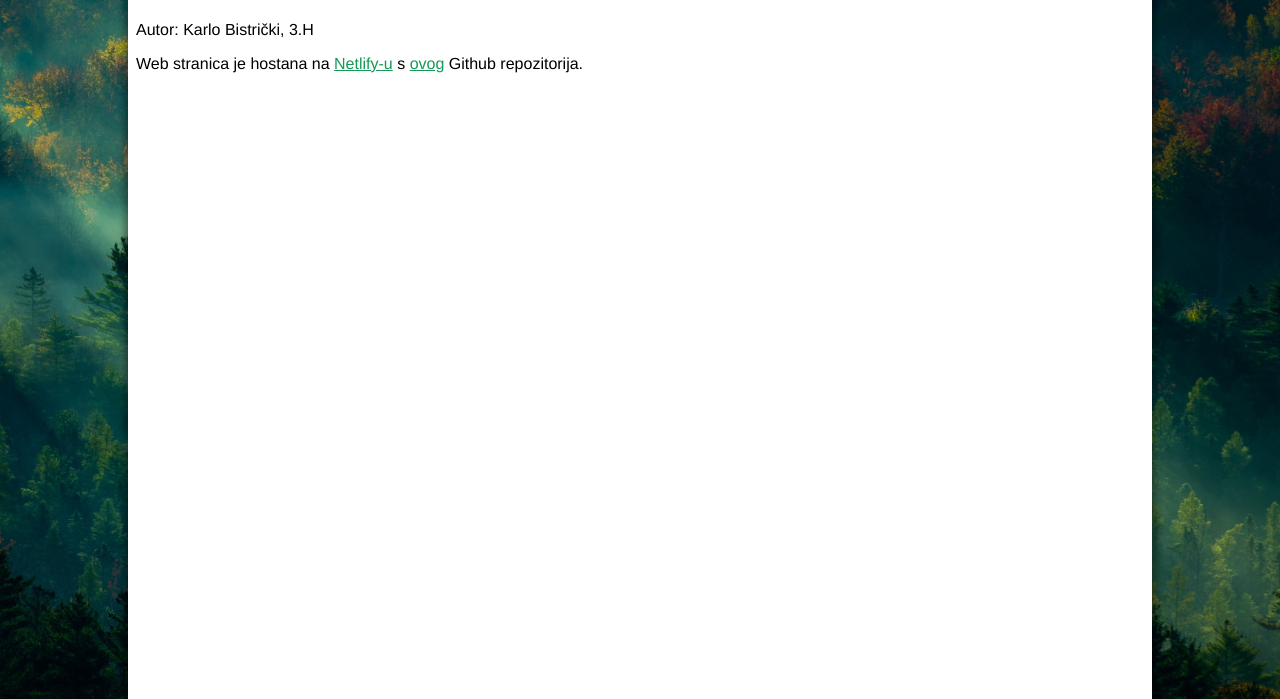
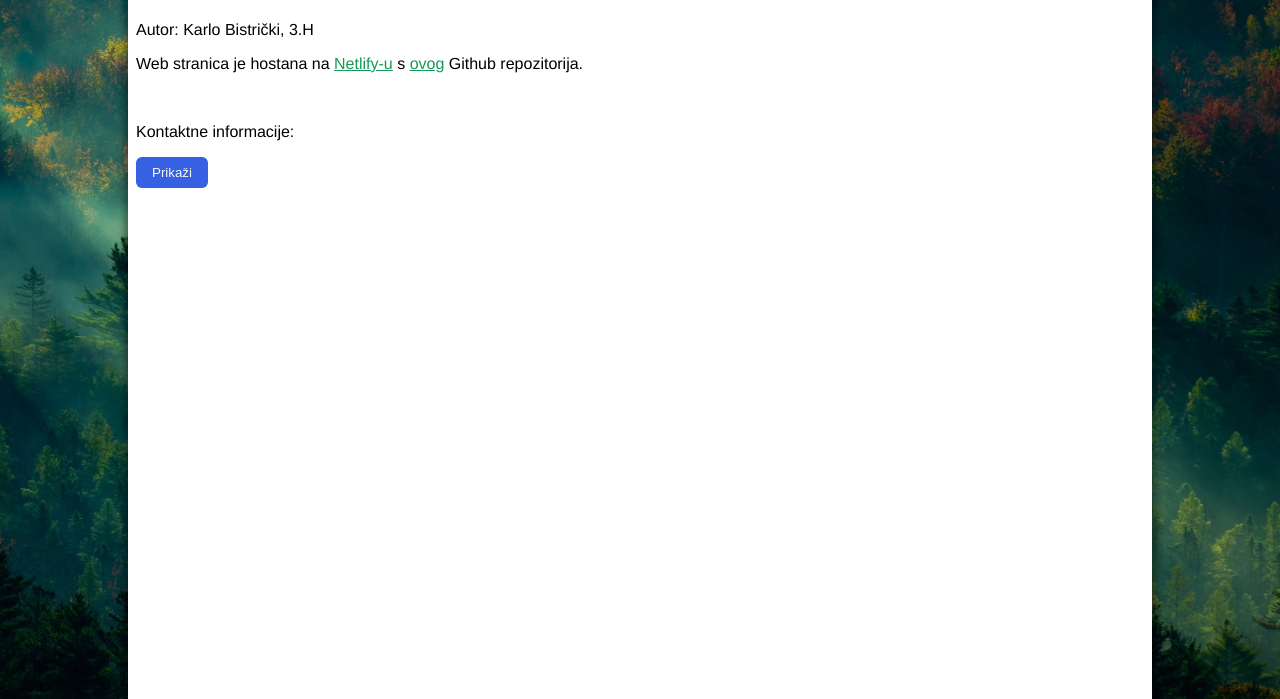
Before and after one commit to Karl255/Website, an Eleventy site: page source/about.html in a window 1280 px wide. Shown: the part 101-800 px from the top of the page. Built offline with nearby package versions, Linux system fonts and the light colour scheme; Eleventy itself is replaced by a stand-in of ours; files that its build step writes are made by us from their sources.

Commit message:
Added scrapper-proof contact information

```diff
--- a/source/about.html
+++ b/source/about.html
@@ -6,6 +6,32 @@ eleventyNavigation:
   parent: root
   order: 1000
 ---
+<style>
+	button {
+		color: whitesmoke;
+		background-color: hsl(225, 75%, 55%);
+		border: none;
+		border-radius: 6px;
+		padding: 8px 16px;
+	}
+
+	button:hover {
+		background-color: hsl(225, 77%, 40%);
+		cursor: pointer;
+	}
+
+	#contact-info > p {
+		font-size: 14px;
+	}
+</style>
+<script>
+	function showInfo() {
+		let info = "RGlzY29yZDoga2FybCMyMjMwPGJyPkUtbWFpbDoga2FybG8uYmlzdHJpY2tpMjU2QGdtYWlsLmNvbQ==";
+		document.getElementById("contact-button").style.display = "none";
+		document.getElementById("contact-info").innerHTML = atob(info);
+	}
+</script>
+
 <p>Autor: Karlo Bistrički, 3.H</p>
 <p>Web stranica je hostana na
 	<a href="https://netlify.com">Netlify-u</a>
@@ -13,3 +39,10 @@ eleventyNavigation:
 	<a href="https://github.com/Karl255/karlo-tsrb/">ovog</a>
 	Github repozitorija.
 </p>
+<br>
+<p>
+	Kontaktne informacije:
+</p>
+<button id="contact-button" onclick="showInfo();">Prikaži</button>
+<pre id="contact-info">
+</pre>
```
